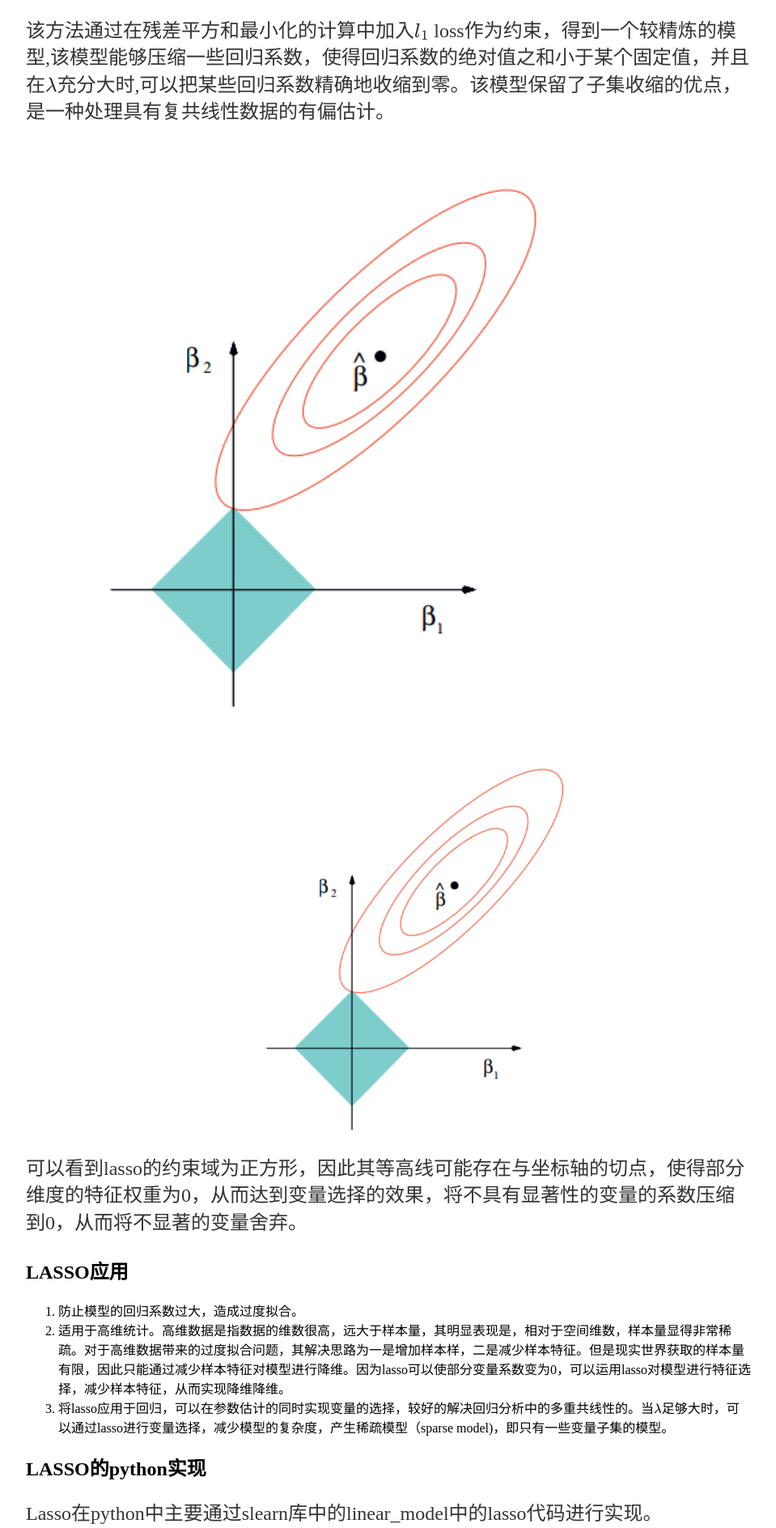
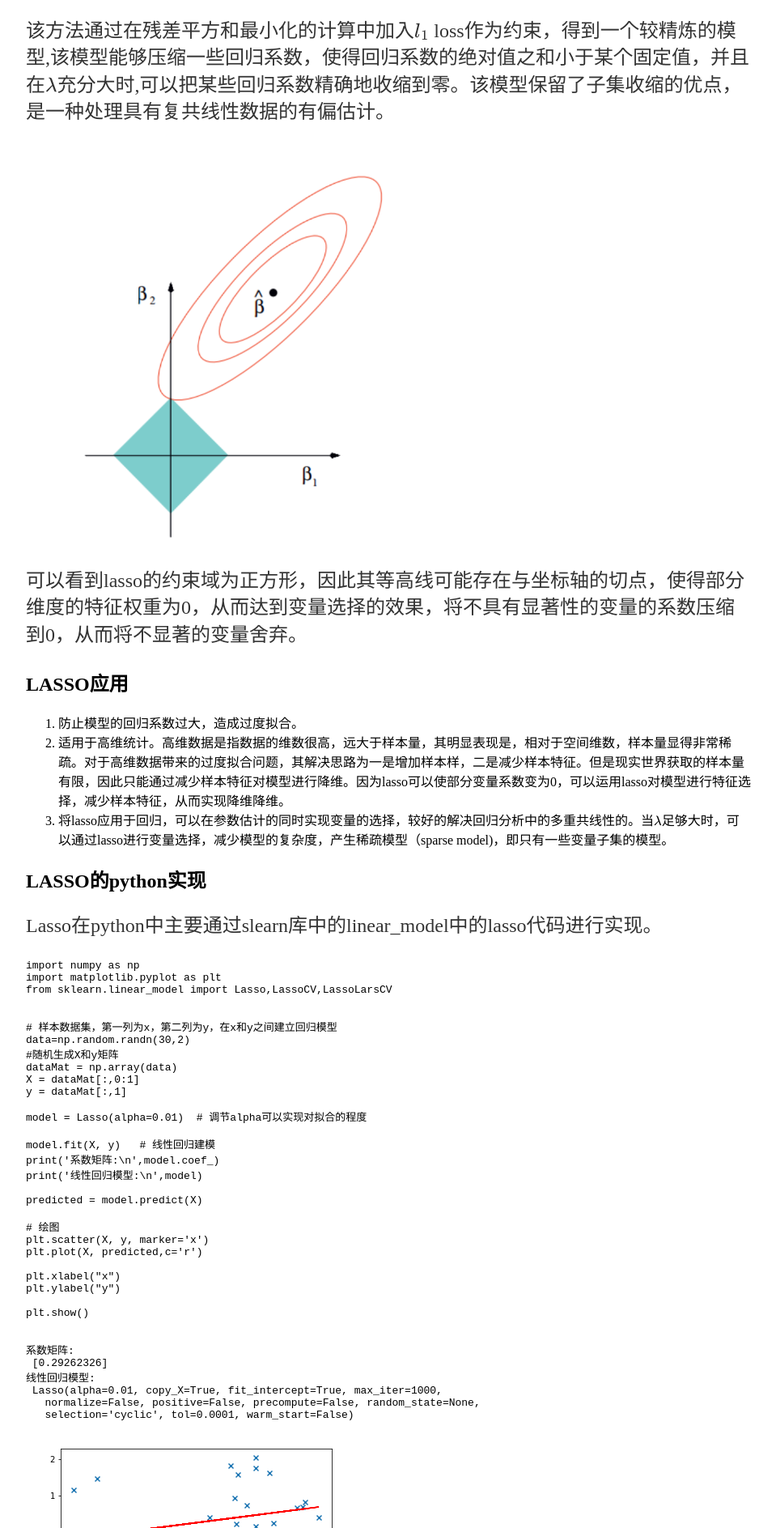
Before and after one commit to kongny/kongny.github.io, a Jekyll site: the page built from _posts/2019-4-16-homework4.md, in a window 1280 px wide. Shown: the part 1437-3324 px from the top of the page at 81% size, without its empty margins (160-1119 px from the left). Built offline with Jekyll 4.4.1, drawn with Linux system fonts in a browser that asks for light colours; our own code applies the rules of GitHub Pages for plain Markdown files; Markdown is read by kramdown in place of the engine named in the settings; formulas are drawn with MathJax 3.

Commit message:
Update 2019-4-16-homework4.md

```diff
--- a/_posts/2019-4-16-homework4.md
+++ b/_posts/2019-4-16-homework4.md
@@ -32,8 +32,7 @@ $$
 
 该方法通过在残差平方和最小化的计算中加入$$l_1$$ loss作为约束，得到一个较精炼的模型,该模型能够压缩一些回归系数，使得回归系数的绝对值之和小于某个固定值，并且在$$\lambda$$充分大时,可以把某些回归系数精确地收缩到零。该模型保留了子集收缩的优点，是一种处理具有复共线性数据的有偏估计。
 
-![lasso](/assets/lasso.png)
-<div align=center><img src="/assets/lasso.png" width="50%" height="50%" /></div>
+<img src="/assets/lasso.png" width="50%" height="50%" />
 
 可以看到lasso的约束域为正方形，因此其等高线可能存在与坐标轴的切点，使得部分维度的特征权重为0，从而达到变量选择的效果，将不具有显著性的变量的系数压缩到0，从而将不显著的变量舍弃。
 
```
